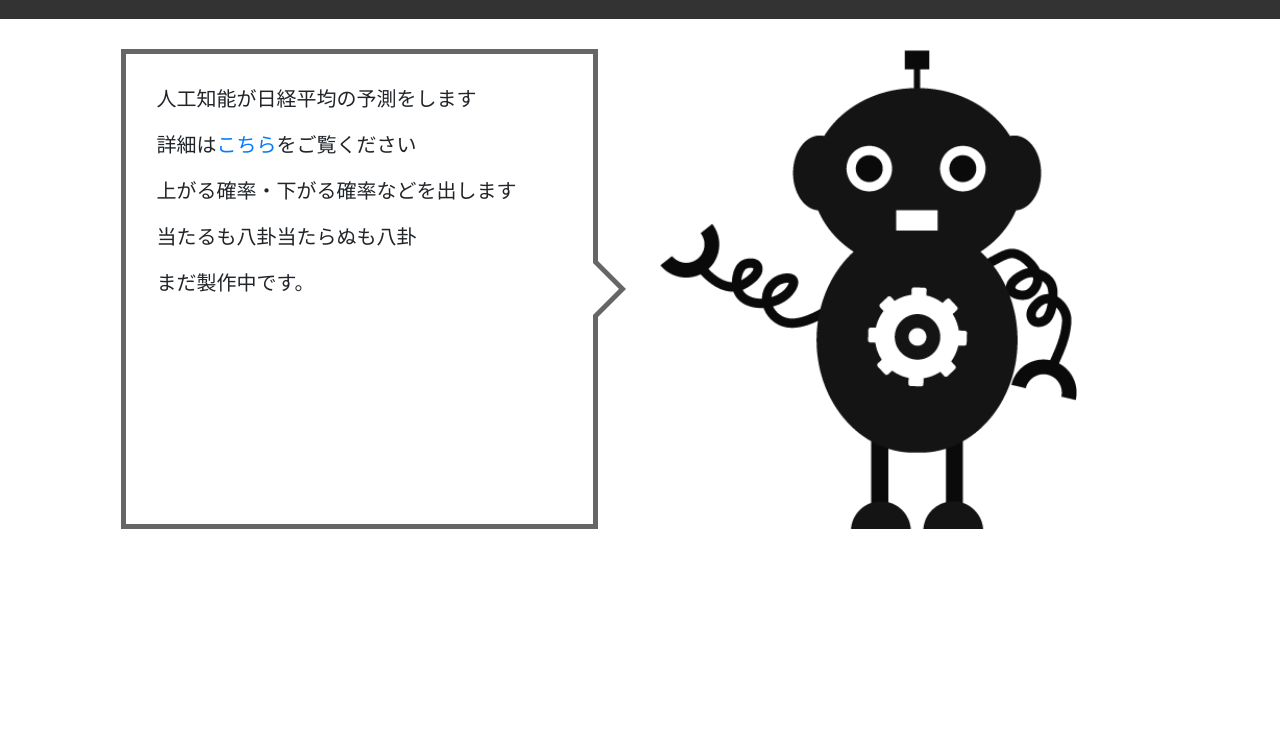
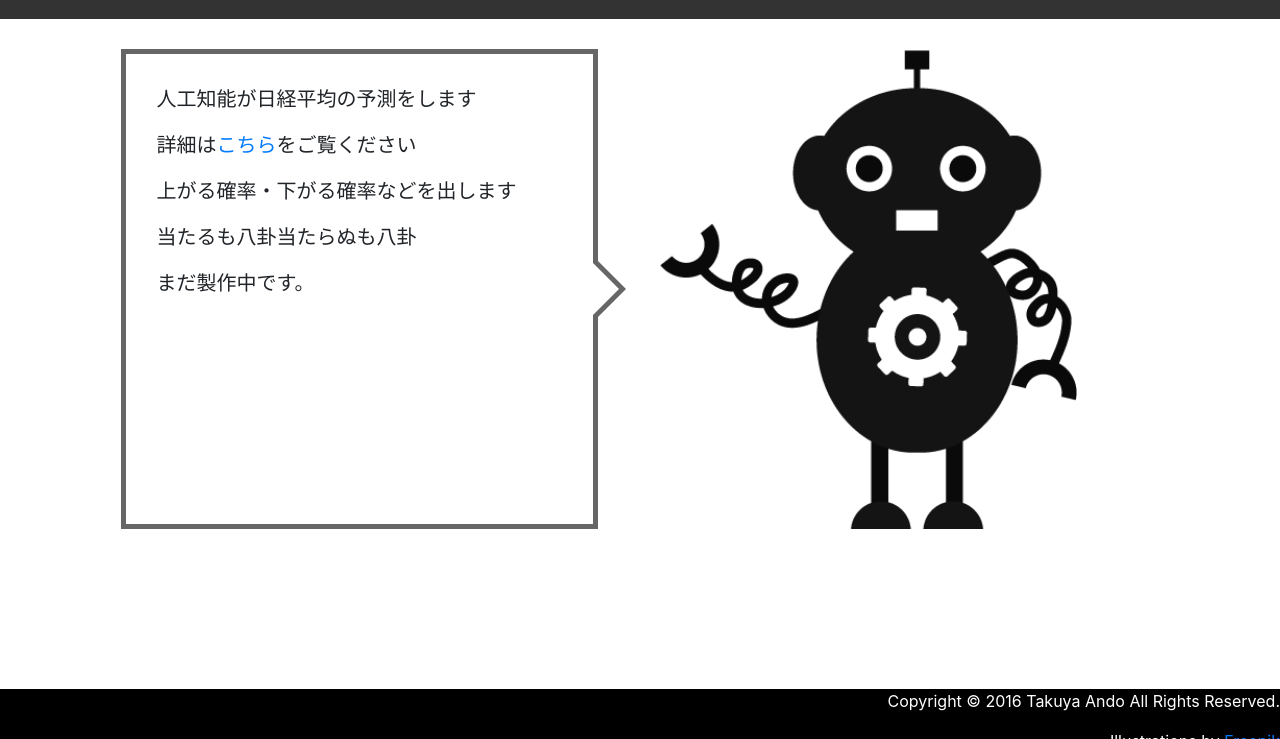
Before and after one commit to takuya-andou/NikkeiPredict, a plain HTML site: page index.html in a window 1280 px wide. Shown: the part 61-800 px from the top of the page. Drawn offline with nearby package versions, Linux system fonts and the light colour scheme.

Commit message:
フッター追加 コピーライトとイラストの提供元を表示

```diff
--- a/css/general.css
+++ b/css/general.css
@@ -33,6 +33,16 @@ header nav li{
 	width: 95%;
 	margin-right:auto;
 	margin-left: auto;
+}
+
+footer{
+	height: 50px;
+    background-color: black;
+    position: fixed;
+    width: 100%;
+    text-align: right;
+    bottom: 0;
+    color: white;
 }
 
 
@@ -146,4 +156,8 @@ header nav li{
 		height:25%
 	}
 
+	footer{
+		font-size: xx-small;
+	}
+
 }
--- a/index.html
+++ b/index.html
@@ -44,6 +44,11 @@
 		</div>
 	</div>
 
+	<footer>
+		<p id="copyright"> Copyright © 2016 Takuya Ando All Rights Reserved.</p>
+		<p>Illustrations by <a href="http://www.freepik.com">Freepik</a></p>
+	</footer>
+
 </body>
 
 </html>
```
